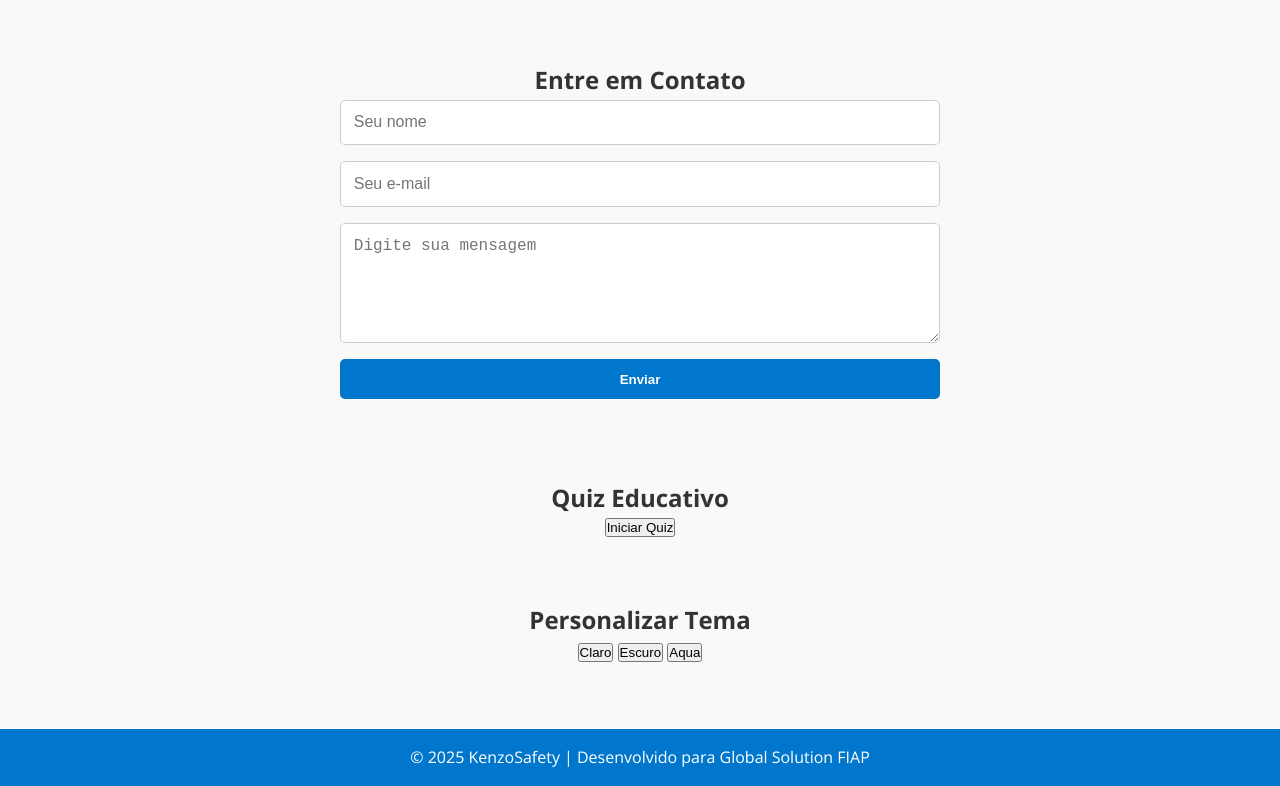
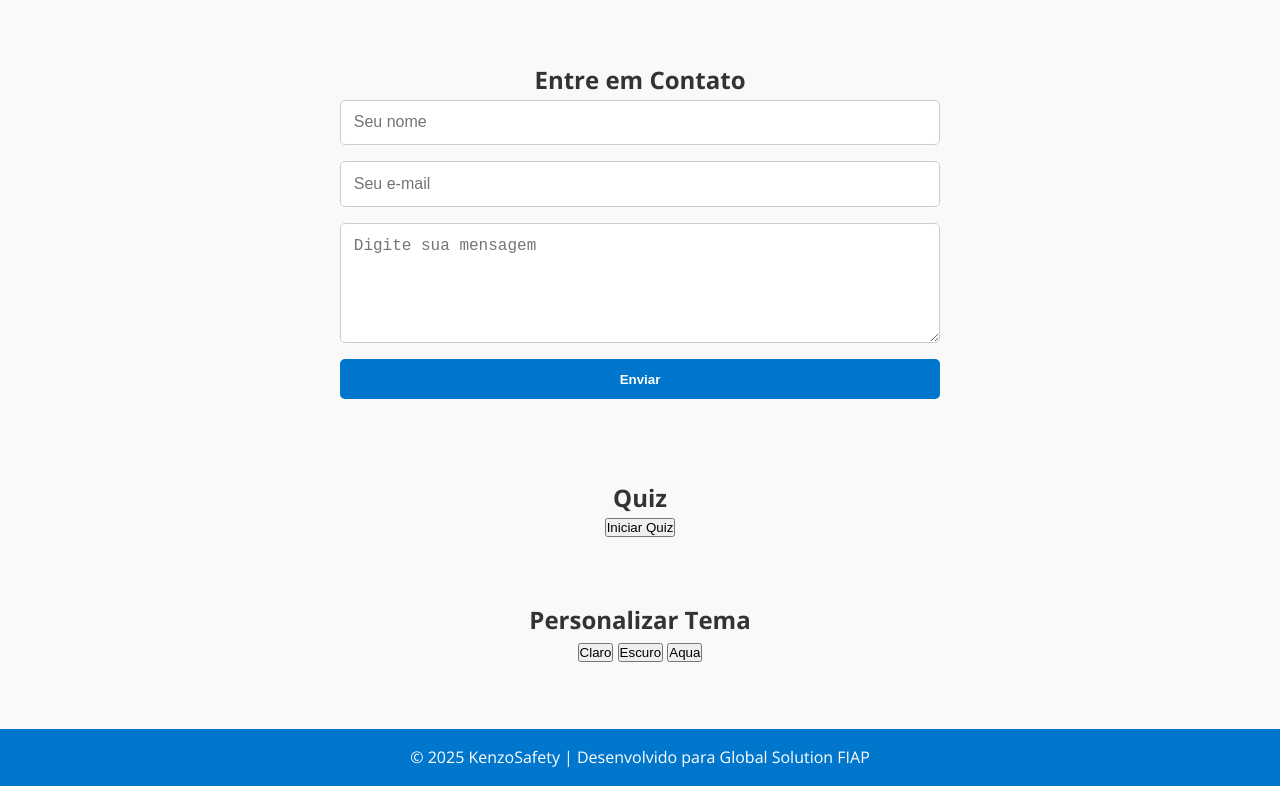
Before and after one commit to MarcelloLM/webdev_gs, a plain HTML site: page index.html in a window 1280 px wide. Shown: the part 3865-4651 px from the top of the page. Drawn offline with nearby package versions, Linux system fonts and the light colour scheme.

Commit message:
commit comentarios html

```diff
--- a/index.html
+++ b/index.html
@@ -77,6 +77,7 @@
     </section>
 
     <section id="contato">
+      <!-- Formulário de contato -->
       <h2>Entre em Contato</h2>
       <form id="contato-form">
         <input type="text" id="nome" name="nome" placeholder="Seu nome" required>
@@ -89,12 +90,14 @@
 
 
     <section id="quiz">
-      <h2>Quiz Educativo</h2>
+      <!-- Quiz com perguntas sobre o tema -->
+      <h2>Quiz</h2>
       <div id="quiz-container"></div>
       <button id="start-quiz">Iniciar Quiz</button>
     </section>
 
     <section id="temas">
+      <!-- Botões para personalização de tema visual -->
       <h2>Personalizar Tema</h2>
       <div>
         <button onclick="setTheme('#f9f9f9')">Claro</button>
```
